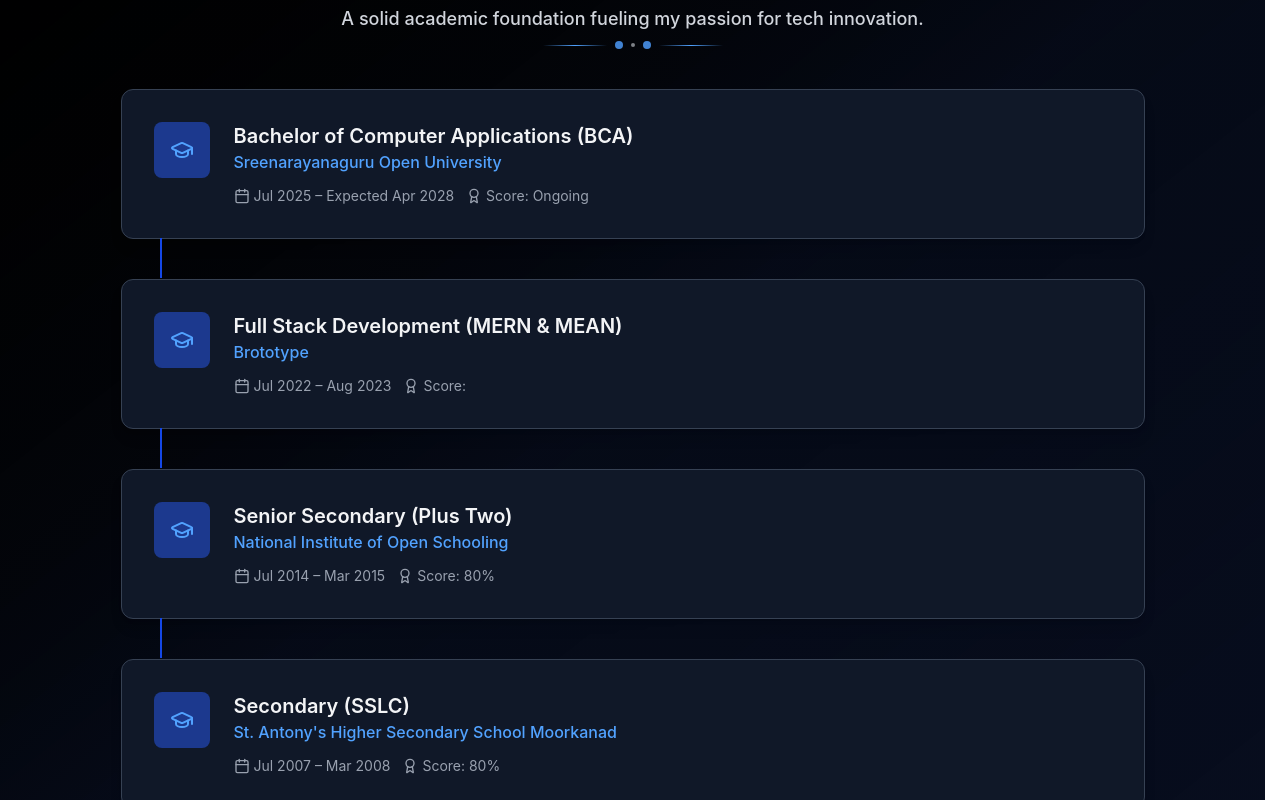
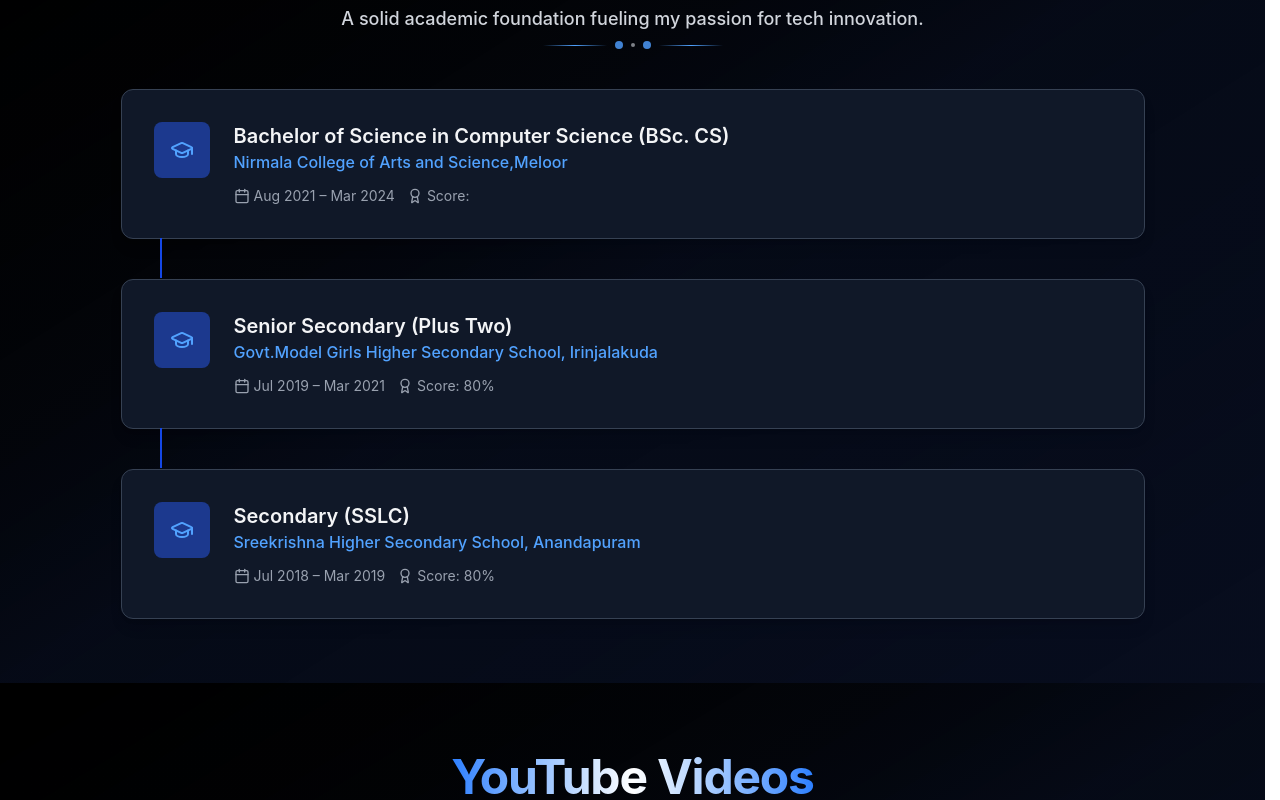
Before and after one commit to sanashaju/My-Portfolio-React-TS, a React (Vite) app: page / in a window 1280 px wide. Shown: the part 6540-7340 px from the top of the page. Built offline with nearby package versions, Linux system fonts and the light colour scheme; no server answers; a web font is replaced by a local one.

Commit message:
feat: update education details to reflect accurate degrees and institutions

```diff
--- a/src/data/education.ts
+++ b/src/data/education.ts
@@ -1,26 +1,26 @@
 export const education = [
   {
-    degree: 'Bachelor of Computer Applications (BCA)',
-    institution: 'Sreenarayanaguru Open University',
-    period: 'Jul 2025 – Expected Apr 2028',
-    score: 'Ongoing',
+    degree: 'Bachelor of Science in Computer Science (BSc. CS)',
+    institution: 'Nirmala College of Arts and Science,Meloor',
+    period: 'Aug 2021 – Mar 2024',
+    // score: 'Ongoing',
   },
-  {
-    degree: 'Full Stack Development (MERN & MEAN)',
-    institution: 'Brototype',
-    period: 'Jul 2022 – Aug 2023',
-    score: '',
-  },
+  // {
+  //   degree: 'Full Stack Development (MERN & MEAN)',
+  //   institution: 'Brototype',
+  //   period: 'Jul 2022 – Aug 2023',
+  //   score: '',
+  // },
   {
     degree: 'Senior Secondary (Plus Two)',
-    institution: 'National Institute of Open Schooling',
-    period: 'Jul 2014 – Mar 2015',
+    institution: 'Govt.Model Girls Higher Secondary School, Irinjalakuda',
+    period: 'Jul 2019 – Mar 2021',
     score: '80%',
   },
   {
     degree: 'Secondary (SSLC)',
-    institution: `St. Antony's Higher Secondary School Moorkanad`,
-    period: 'Jul 2007 – Mar 2008',
+    institution: `Sreekrishna Higher Secondary School, Anandapuram`,
+    period: 'Jul 2018 – Mar 2019',
     score: '80%',
   },
 ];
```
